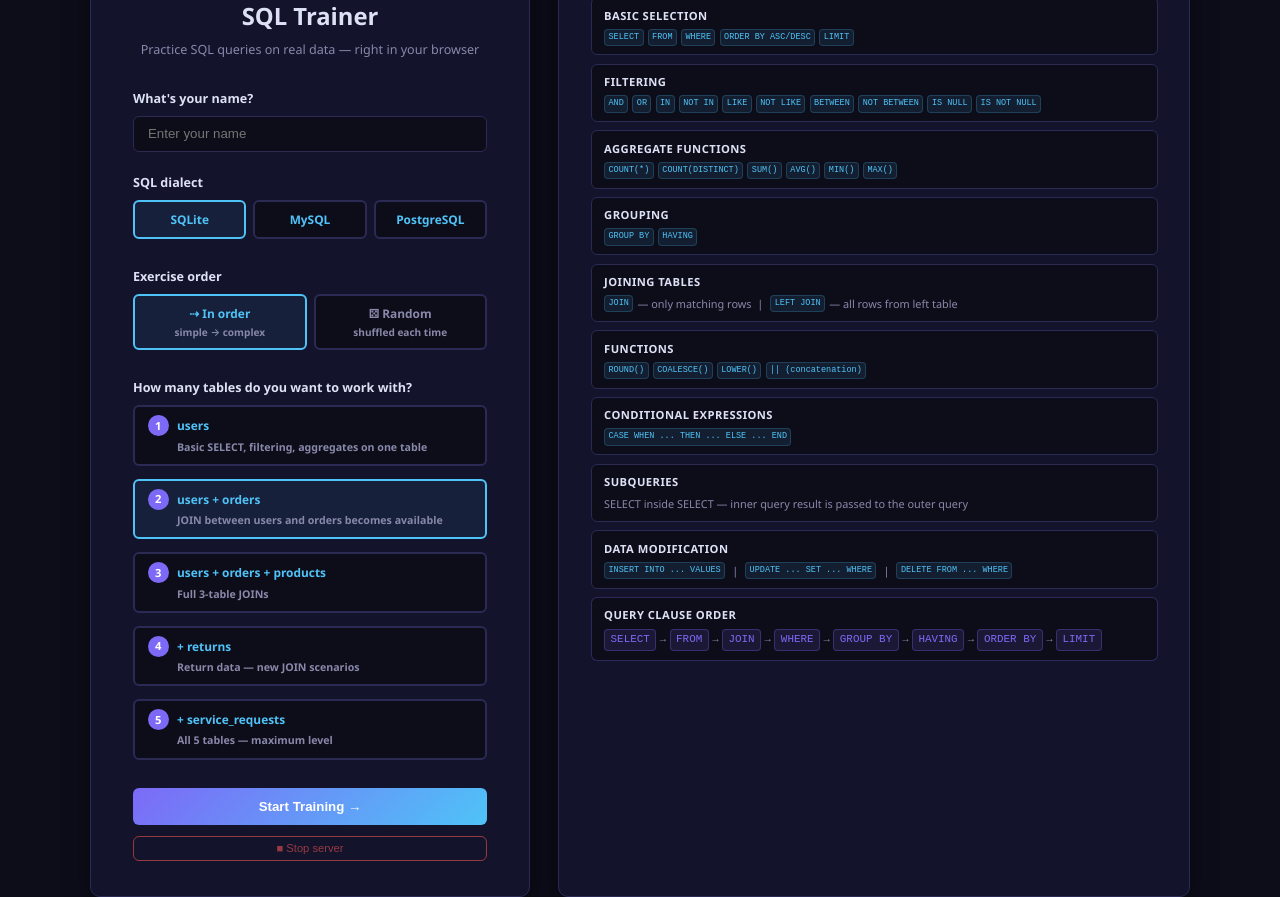
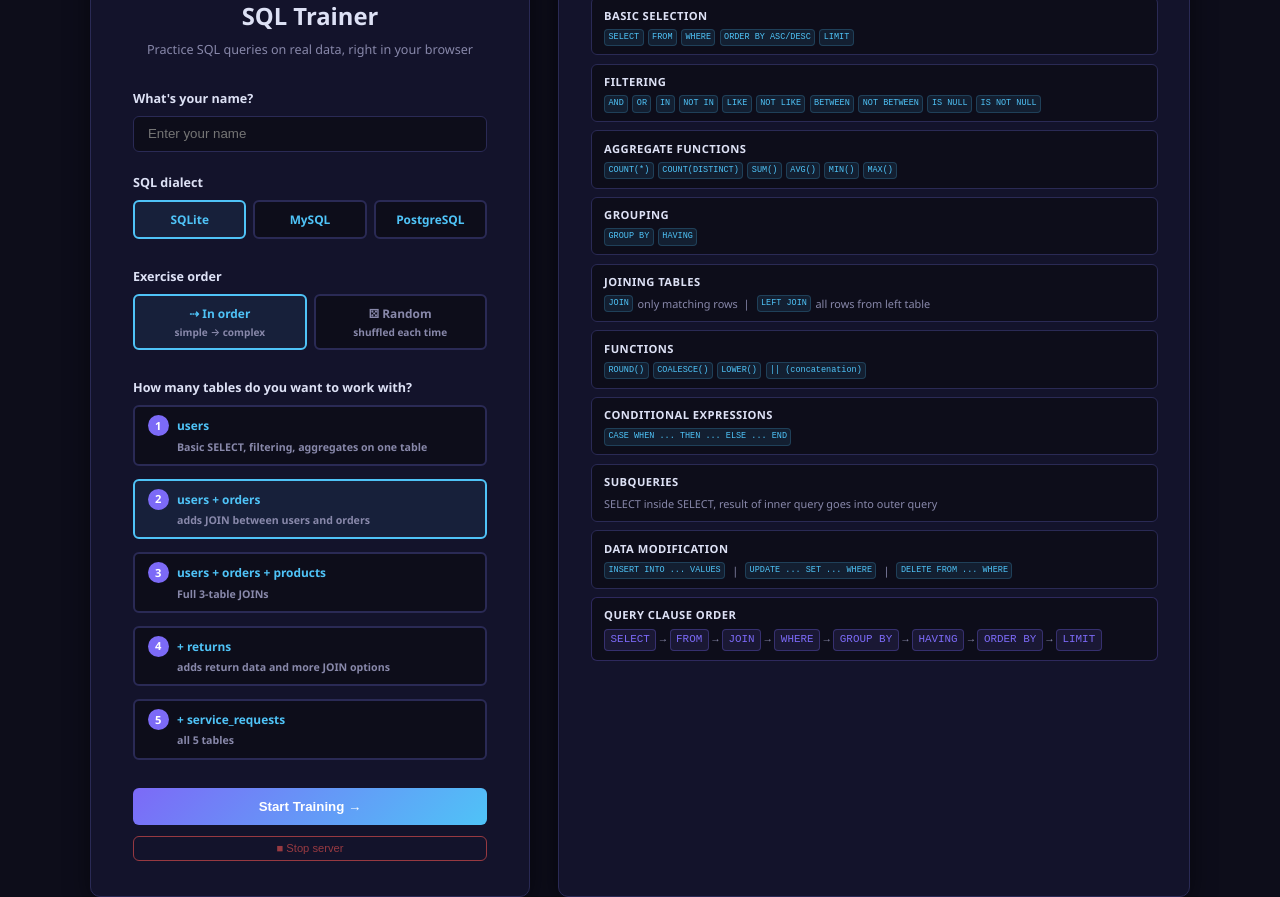
Before and after one commit to burgano/SQL-query-practice, a Flask app: page / in a window 1280 px wide. Run offline with Flask 3, Linux system fonts and the light colour scheme.

Commit message:
Minor fix

```diff
--- a/exercises.py
+++ b/exercises.py
@@ -180,7 +180,7 @@ EXERCISES_LIST = [
         'category': 'Filtering',
         'hint': 'NOT BETWEEN',
         'min_tables': 1,
-        'description': "Select users who registered <b>outside of 2023</b> — not between <code>'2023-01-01'</code> and <code>'2023-12-31'</code>.",
+        'description': "Select users who registered <b>outside of 2023</b>, not between <code>'2023-01-01'</code> and <code>'2023-12-31'</code>.",
         'solution': "SELECT * FROM users WHERE registered_at NOT BETWEEN '2023-01-01' AND '2023-12-31'",
         'check_order': False,
     },
@@ -238,7 +238,7 @@ EXERCISES_LIST = [
         'category': 'Aggregate Functions',
         'hint': 'MIN() / MAX()',
         'min_tables': 1,
-        'description': 'Find the <b>minimum</b> and <b>maximum</b> age among all users — both values in a single query.',
+        'description': 'Find the <b>minimum</b> and <b>maximum</b> age among all users, both values in a single query.',
         'solution': 'SELECT MIN(age), MAX(age) FROM users',
         'check_order': False,
     },
@@ -292,7 +292,7 @@ EXERCISES_LIST = [
         'category': 'Aggregate Functions',
         'hint': 'SUM(expr)',
         'min_tables': 3,
-        'description': 'Calculate the <b>total inventory value</b> — the sum of <b>price × stock</b> across all products.',
+        'description': 'Calculate the <b>total inventory value</b>: sum of <b>price × stock</b> across all products.',
         'solution': 'SELECT SUM(price * stock) FROM products',
         'check_order': False,
     },
@@ -909,7 +909,7 @@ EXERCISES_LIST = [
     },
 
     # =========================================================
-    # CATEGORY 10: JOIN — Extended (2 tables: users + orders)
+    # CATEGORY 10: JOIN - Extended (2 tables: users + orders)
     # =========================================================
     {
         'id': 91,
@@ -1003,7 +1003,7 @@ EXERCISES_LIST = [
     },
 
     # =========================================================
-    # CATEGORY 10: JOIN — Extended (3 tables: + products)
+    # CATEGORY 10: JOIN - Extended (3 tables: + products)
     # =========================================================
     {
         'id': 101,
@@ -1097,7 +1097,7 @@ EXERCISES_LIST = [
     },
 
     # =========================================================
-    # CATEGORY 10: JOIN — Extended (4 tables: + returns)
+    # CATEGORY 10: JOIN - Extended (4 tables: + returns)
     # =========================================================
     {
         'id': 111,
@@ -1167,7 +1167,7 @@ EXERCISES_LIST = [
         'category': 'JOIN / LEFT JOIN',
         'hint': 'JOIN × 4 full chain',
         'min_tables': 4,
-        'description': "Show <b>user name</b>, <b>product name</b>, <b>order total</b>, and <b>return reason</b> — only for orders from users in <b>'London'</b>.",
+        'description': "Show <b>user name</b>, <b>product name</b>, <b>order total</b>, and <b>return reason</b>. Only orders from users in <b>'London'</b>.",
         'solution': "SELECT users.name, products.name, orders.total_price, returns.reason FROM users JOIN orders ON users.id = orders.user_id JOIN products ON orders.product_id = products.id JOIN returns ON orders.id = returns.order_id WHERE users.city = 'London'",
         'check_order': False,
     },
@@ -1185,13 +1185,13 @@ EXERCISES_LIST = [
         'category': 'JOIN / LEFT JOIN',
         'hint': 'JOIN × 4 + category filter',
         'min_tables': 4,
-        'description': "Show <b>product name</b>, <b>category</b>, and the <b>number of times it was returned</b> — only for products in the <b>'Electronics'</b> category.",
+        'description': "Show <b>product name</b>, <b>category</b>, and the <b>number of times it was returned</b>. Only products in the <b>'Electronics'</b> category.",
         'solution': "SELECT products.name, products.category, COUNT(returns.id) AS return_count FROM products LEFT JOIN orders ON products.id = orders.product_id LEFT JOIN returns ON orders.id = returns.order_id WHERE products.category = 'Electronics' GROUP BY products.id, products.name, products.category",
         'check_order': False,
     },
 
     # =========================================================
-    # CATEGORY 10: JOIN — Extended (5 tables: all)
+    # CATEGORY 10: JOIN - Extended (5 tables: all)
     # =========================================================
     {
         'id': 121,
--- a/templates/trainer.html
+++ b/templates/trainer.html
@@ -83,7 +83,7 @@
       <div class="exercise-header">
 
         {% if exercise.get('needs_reset') %}
-        <span class="dml-badge">⚠ DML — data is reset before each check</span>
+        <span class="dml-badge">⚠ DML: data is reset before each check</span>
         {% endif %}
 
         <!-- Category badge is hidden behind this button -->
@@ -123,7 +123,7 @@
 
         <div id="resultError" class="result-error hidden">
           <span class="result-icon">✗</span>
-          <span class="result-text">Incorrect — try again or reveal the answer below.</span>
+          <span class="result-text">Incorrect. Try again or reveal the answer.</span>
           <button class="btn-next btn-next-after-error" onclick="nextExercise()">Skip →</button>
         </div>
 
--- a/templates/welcome.html
+++ b/templates/welcome.html
@@ -18,7 +18,7 @@
         <span class="logo-bracket">}</span>
       </div>
       <h1>SQL Trainer</h1>
-      <p class="subtitle">Practice SQL queries on real data — right in your browser</p>
+      <p class="subtitle">Practice SQL queries on real data, right in your browser</p>
 
       <form action="/start" method="POST" class="welcome-form">
 
@@ -84,10 +84,10 @@
           <div class="table-selector">
             {% set table_info = [
               (1, 'users', 'Basic SELECT, filtering, aggregates on one table'),
-              (2, 'users + orders', 'JOIN between users and orders becomes available'),
+              (2, 'users + orders', 'adds JOIN between users and orders'),
               (3, 'users + orders + products', 'Full 3-table JOINs'),
-              (4, '+ returns', 'Return data — new JOIN scenarios'),
-              (5, '+ service_requests', 'All 5 tables — maximum level')
+              (4, '+ returns', 'adds return data and more JOIN options'),
+              (5, '+ service_requests', 'all 5 tables')
             ] %}
             {% for count, tables, desc in table_info %}
             <label class="table-option">
@@ -133,7 +133,7 @@
         </div>
         <div class="info-item">
           <div class="info-item-title">Joining Tables</div>
-          <div class="info-item-ops"><code>JOIN</code> — only matching rows &nbsp;|&nbsp; <code>LEFT JOIN</code> — all rows from left table</div>
+          <div class="info-item-ops"><code>JOIN</code> only matching rows &nbsp;|&nbsp; <code>LEFT JOIN</code> all rows from left table</div>
         </div>
         <div class="info-item">
           <div class="info-item-title">Functions</div>
@@ -145,7 +145,7 @@
         </div>
         <div class="info-item">
           <div class="info-item-title">Subqueries</div>
-          <div class="info-item-ops">SELECT inside SELECT — inner query result is passed to the outer query</div>
+          <div class="info-item-ops">SELECT inside SELECT, result of inner query goes into outer query</div>
         </div>
         <div class="info-item">
           <div class="info-item-title">Data Modification</div>
```
Also changed, not shown: README.md.
